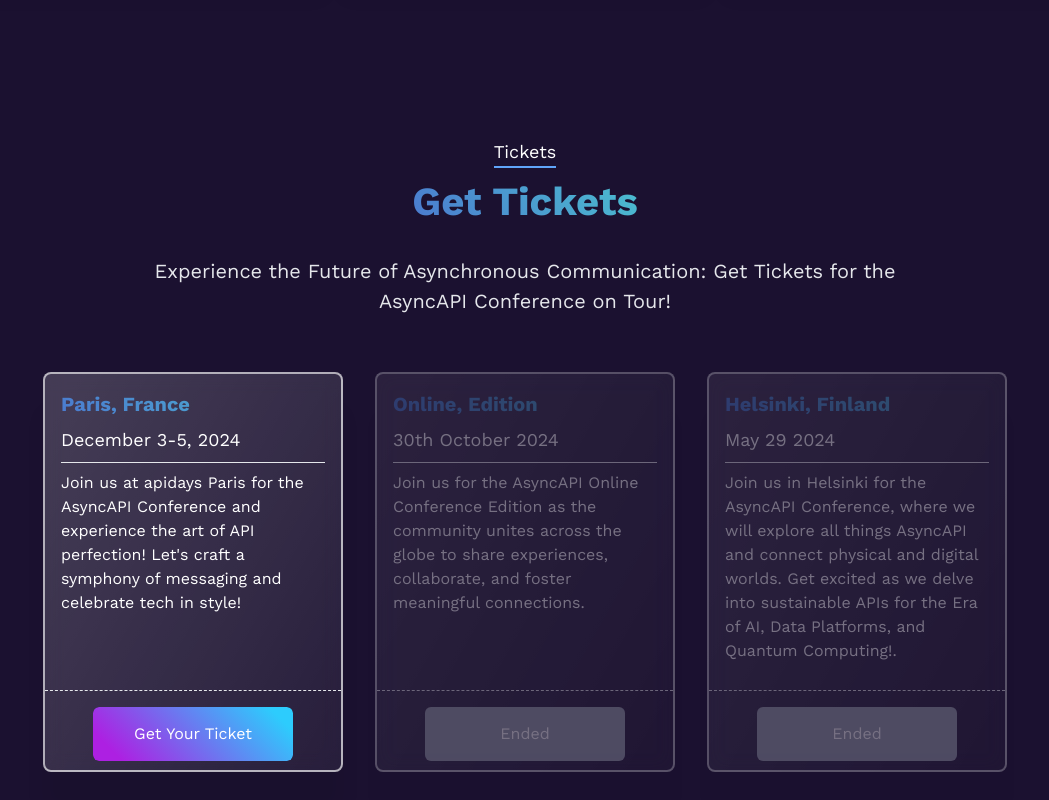
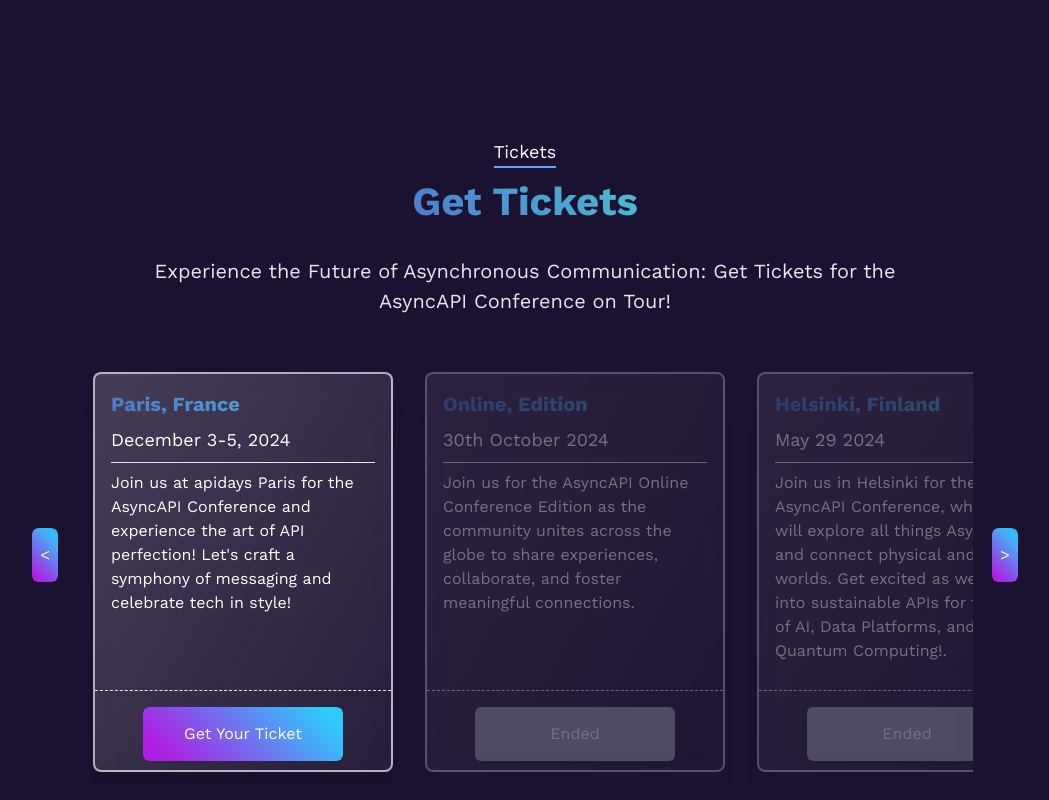
Before and after one commit to asyncapi/conference-website, a Next.js app: page / in a window 1280 px wide. Shown: the part 8640-9440 px from the top of the page, without its empty margins (115-1164 px from the left). Built offline with nearby package versions, Linux system fonts and the light colour scheme.

Commit message:
transform to carousel

```diff
--- a/components/Tickets/ticketCards.js
+++ b/components/Tickets/ticketCards.js
@@ -8,7 +8,7 @@ function TicketCards({ className, city }) {
   const buttonText = city.isFree ? 'Get Your Ticket' : 'Buy Now';
 
   return (
-    <div className={`w-[300px] lg:w-full ${cardOpacity} hoverEffect h-[400px] cursor-pointer flex flex-col text-white justify-between rounded-lg card bg-white lg:m-0 m-4 ${className}`}>
+      <div className={`w-[300px] shrink-0 ${cardOpacity} h-[400px] cursor-pointer flex flex-col text-white justify-between rounded-lg card bg-white m-4 ${className}`}>
         <div className="p-4 h-[100%] bg-cover relative">
             <div className='text-xl font-bold text-gradient'>{city.name}, {city.country}
             </div>
--- a/pages/index.js
+++ b/pages/index.js
@@ -1,6 +1,6 @@
 /* eslint-disable @next/next/no-img-element */
 /* eslint-disable react/no-unescaped-entities */
-import { useEffect, useState } from 'react';
+import { useEffect, useRef, useState } from 'react';
 import Head from 'next/head';
 import { useMediaQuery } from 'react-responsive';
 import Header from '../components/Header/header';
@@ -21,6 +21,7 @@ export default function Home() {
 	const isTablet = useMediaQuery({ maxWidth: '1118px' });
 	const [speakersList, setSpeakersList] = useState([]);
 	const [city, setCity] = useState("");
+	const carouselRef = useRef(null);
 	speakers[0].lists = [];
 	speakers.map((speaker) => {
 		if (Array.isArray(speaker.lists) && Object.keys(speaker.lists).length > 0) {
@@ -36,6 +37,27 @@ export default function Home() {
 		setCity(speakers[0]);
 		setSpeakersList(speakers[0].lists);
 	},[]);
+
+	const shiftLeft = () => {
+		console.log(carouselRef.current);
+	if (carouselRef.current) {
+			carouselRef.current.scrollBy({
+				left: -365,
+				behavior: 'smooth',
+			});
+		}
+	}
+
+		const shiftRight = () => {
+	if (carouselRef.current) {
+			carouselRef.current.scrollBy({
+				left: 365,
+				behavior: 'smooth',
+			});
+		}
+	}
+
+
 	return (
 		<div>
 			<Head>
@@ -164,6 +186,7 @@ export default function Home() {
 						</div>
 					</div>
 				</div>
+				<div className='w-full mx-20 flex flex-col justify-center items-center'>
 				<div id='tickets' className='flex items-center'>
 					<div className='text-lg sm:text-sm text-white font-semi-bold border-b-2 border-blue-400 mb-1'>Tickets</div>
 				</div>
@@ -175,13 +198,22 @@ export default function Home() {
 				Experience the Future of Asynchronous Communication: Get Tickets for the AsyncAPI Conference on Tour!
 				</Paragraph>
 				</div>
-			<div className='w-[1000px] lg:w-full mt-10 flex justify-center lg:flex-col flex-wrap'>
+				<div className='relative w-full'>
+					{isTablet ?  null : <>
+					<Button onClick={shiftLeft} className={"p-2 z-10 absolute top-[45%] left-[-5%] md:left-0 sm:left-0"}>{"<"}</Button>
+					<Button onClick={shiftRight} className={"p-2 z-10 absolute top-[45%] right-[-5%] md:right-0 sm:right-0"}>{">"}</Button>
+					</>}
+					<div className='w-full overflow-x-scroll mt-10 flex lg:flex-col shrink-0 items-center justify-items-start' style={{scrollbarWidth : "none"}} ref={carouselRef} >
+						<div className='flex w-[340px] sm:flex-col'>
 						{cities.filter((x)=>x.ended == false).map((city) => {
 								return <TicketCards key={city.name} city={city} className='lg:mt-10' />
 						})}
 						{cities.filter((x)=>x.ended == true).map((city) => {
 								return <TicketCards key={city.name} city={city} className='lg:mt-10' />
 						})}
+						</div>
+					</div>
+					</div>
 				</div>
 			</div>
 			</div>
```
Lines whose indentation alone changed are shown as unchanged.
